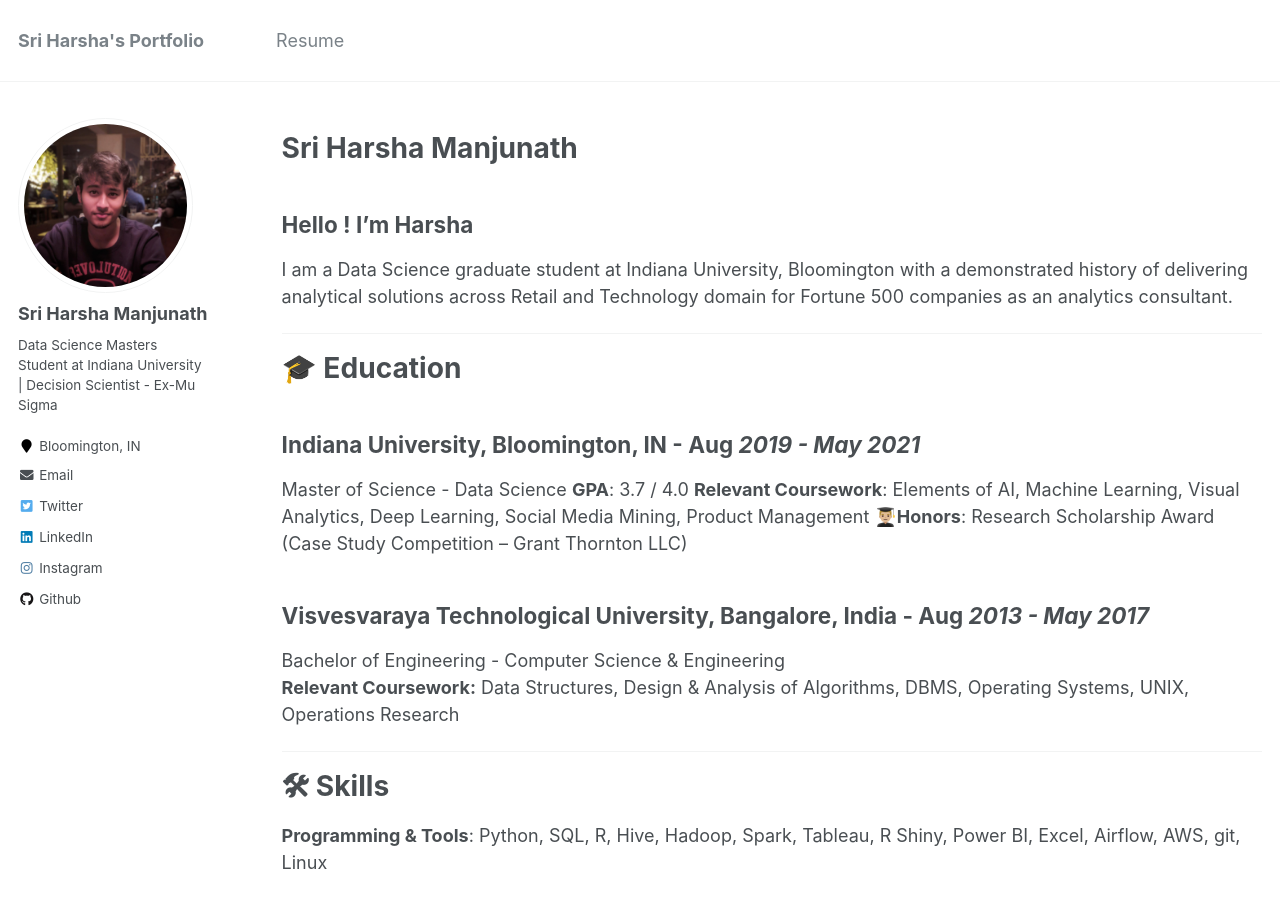
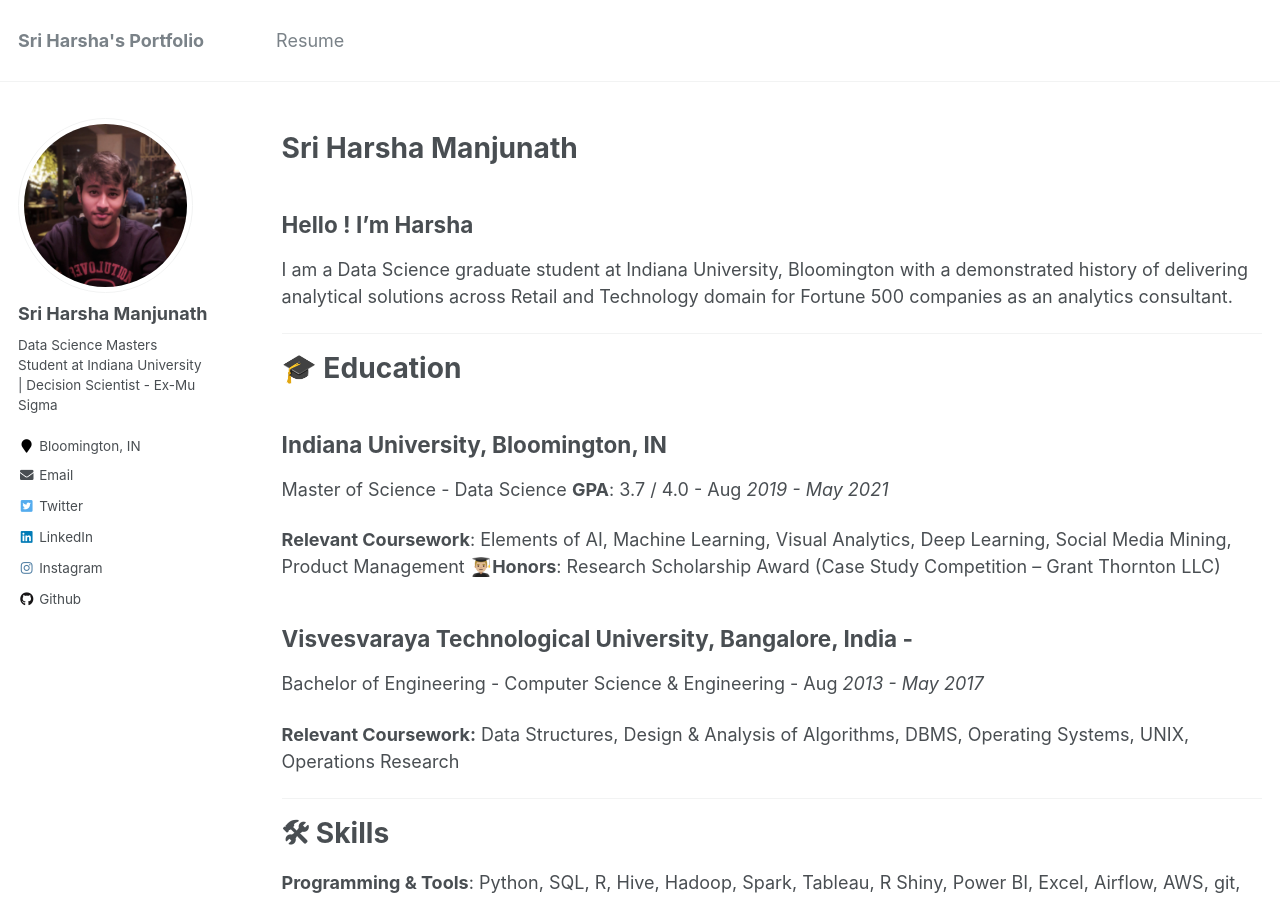
Before and after one commit to srmanj/srmanj.github.io, a Jekyll site: the page built from _pages/cv.md, in a window 1280 px wide and 900 px high. Built offline with Jekyll 4.4.1, drawn with Linux system fonts in a browser that asks for light colours.

Commit message:
Update cv.md

```diff
--- a/_pages/cv.md
+++ b/_pages/cv.md
@@ -6,7 +6,6 @@ author_profile: true
 redirect_from:
   - /resume
 ---
-
 # Sri Harsha Manjunath
 
 ## Hello ! I'm Harsha
@@ -17,15 +16,17 @@ I am a Data Science graduate student at Indiana University, Bloomington with a d
 
 # 🎓 Education
 
-## Indiana University, Bloomington, IN - Aug *2019 - May 2021*
+## Indiana University, Bloomington, IN
 
-Master of Science - Data Science  **GPA**: 3.7 / 4.0
+Master of Science - Data Science  **GPA**: 3.7 / 4.0 - Aug *2019 - May 2021*
+
 **Relevant Coursework**: Elements of AI, Machine Learning, Visual Analytics, Deep Learning, Social Media Mining, Product Management
 👨🏼‍🎓**Honors**: Research Scholarship Award (Case Study Competition – Grant Thornton LLC)
 
-## Visvesvaraya Technological University, Bangalore, India - Aug *2013 - May 2017*
+## Visvesvaraya Technological University, Bangalore, India -
 
-Bachelor of Engineering - Computer Science & Engineering
+Bachelor of Engineering - Computer Science & Engineering - Aug *2013 - May 2017*
+
 **Relevant Coursework:** Data Structures, Design & Analysis of Algorithms, DBMS, Operating Systems, UNIX, Operations Research
 
 ---
```
